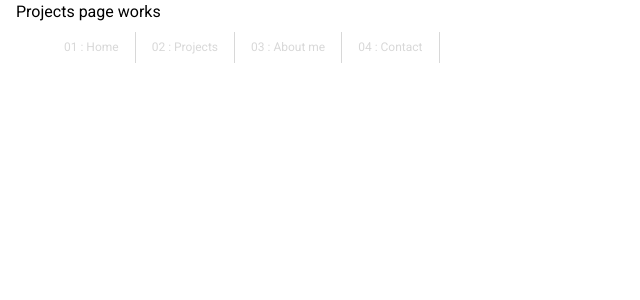
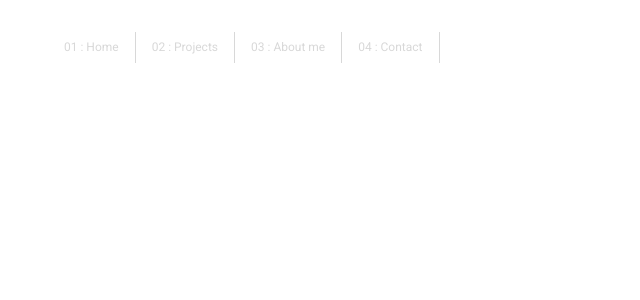
Before and after one commit to pjf2180/portfolio-web-app, a Next.js app: page /projects in a window 1280 px wide. Shown: the top 300 px of the page, without its empty margins (0-640 px from the left). Built offline with nearby package versions, Linux system fonts and the light colour scheme.

Commit message:
Fixed errors

```diff
--- a/src/app/components/header/header.component.tsx
+++ b/src/app/components/header/header.component.tsx
@@ -14,10 +14,14 @@ export function Header({ text, typeAnimation }: HeaderProps) {
     typeAnimation ? h1Ref : null,
     text,
     () => {
-      caretRef.current!.innerText = "|";
+      if (caretRef.current) {
+        caretRef.current.innerText = "|";
+      }
     },
     () => {
-      caretRef.current!.innerText = "";
+      if (caretRef.current) {
+        caretRef.current.innerText = "";
+      }
       caretRef.current?.classList.add(style.typingAnimation);
     }
   );
@@ -34,9 +38,7 @@ export function Header({ text, typeAnimation }: HeaderProps) {
   );
   const regularContent = (
     <>
-      <h1 className={style.text}>
-        {text}
-      </h1>
+      <h1 className={style.text}>{text}</h1>
     </>
   );
   return typeAnimation ? animatedContent : regularContent;
--- a/src/app/hooks/useTypingAnimation.ts
+++ b/src/app/hooks/useTypingAnimation.ts
@@ -16,7 +16,9 @@ export function useTypingAnimation(
     }
     const intervalId = setInterval(() => {
       const typeResult = type();
-      elRef.current!.innerText = typeResult.value;
+      if(elRef.current){
+        elRef.current.innerText = typeResult.value;
+      }
       if (typeResult.done) {
         clearInterval(intervalId);
         if (animationEnd) {
--- a/src/app/layout.tsx
+++ b/src/app/layout.tsx
@@ -24,8 +24,7 @@ export default function RootLayout({
         <div className="fixed top-0 left-0 right-0 container mx-auto px-4">
           <Navbar />
         </div>
-        {/* <div className="h-[100vh] w-[100vw] pt-[100px] pl-8 pr-8">{children}</div> */}
-        <div className="container mx-auto px-4">{children}</div>
+        <div className="container mx-auto px-4 h-[100vh]">{children}</div>
       </body>
     </html>
   );
--- a/src/app/page.tsx
+++ b/src/app/page.tsx
@@ -3,7 +3,7 @@ import { Header } from "./components/header/header.component";
 
 export default function Home() {
   return (
-    <div className="h-[100vh] flex flex-col justify-center">
+    <div className="h-full flex flex-col justify-center">
       <Background />
       <Header text="I'm Paul Jiménez" />
       <Header typeAnimation text="Full Stack Software Engineer" />
--- a/src/app/projects/page.tsx
+++ b/src/app/projects/page.tsx
@@ -1,7 +1,12 @@
+
 export default function ProjectsPage() {
   return (
-    <div className="">
-      <h1>Projects page works</h1>
+    <div className="h-full pt-20 px-8">
+
     </div>
   );
 }
+
+function ProjectFeatureItem() {
+  return <div></div>
+}
```
